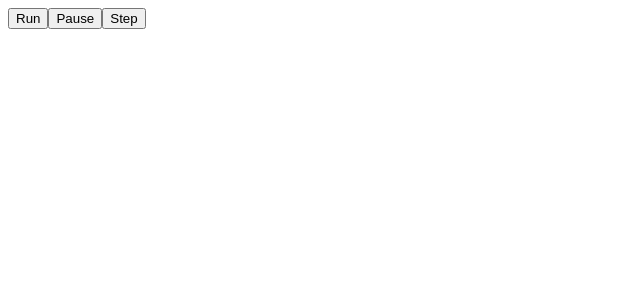
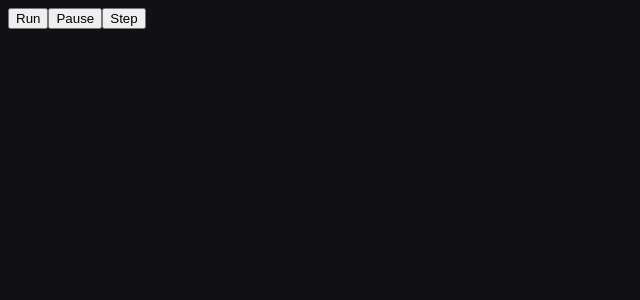
Before and after one commit to sokmontrey/dynamical-js, a React (Vite) app: page / in a window 1280 px wide. Shown: the top 300 px of the page, without its empty margins (0-640 px from the left). Built offline with nearby package versions, Linux system fonts and the light colour scheme.

Commit message:
change body background to darker color

```diff
--- /dev/null
+++ b/src/global.css
@@ -0,0 +1,3 @@
+body {
+	background-color: #101015;
+}
--- a/src/main.tsx
+++ b/src/main.tsx
@@ -1,6 +1,7 @@
 import { StrictMode } from 'react'
 import { createRoot } from 'react-dom/client'
 import App from './App.tsx'
+import './global.css'
 
 createRoot(document.getElementById('root')!).render(
   <StrictMode>
```
